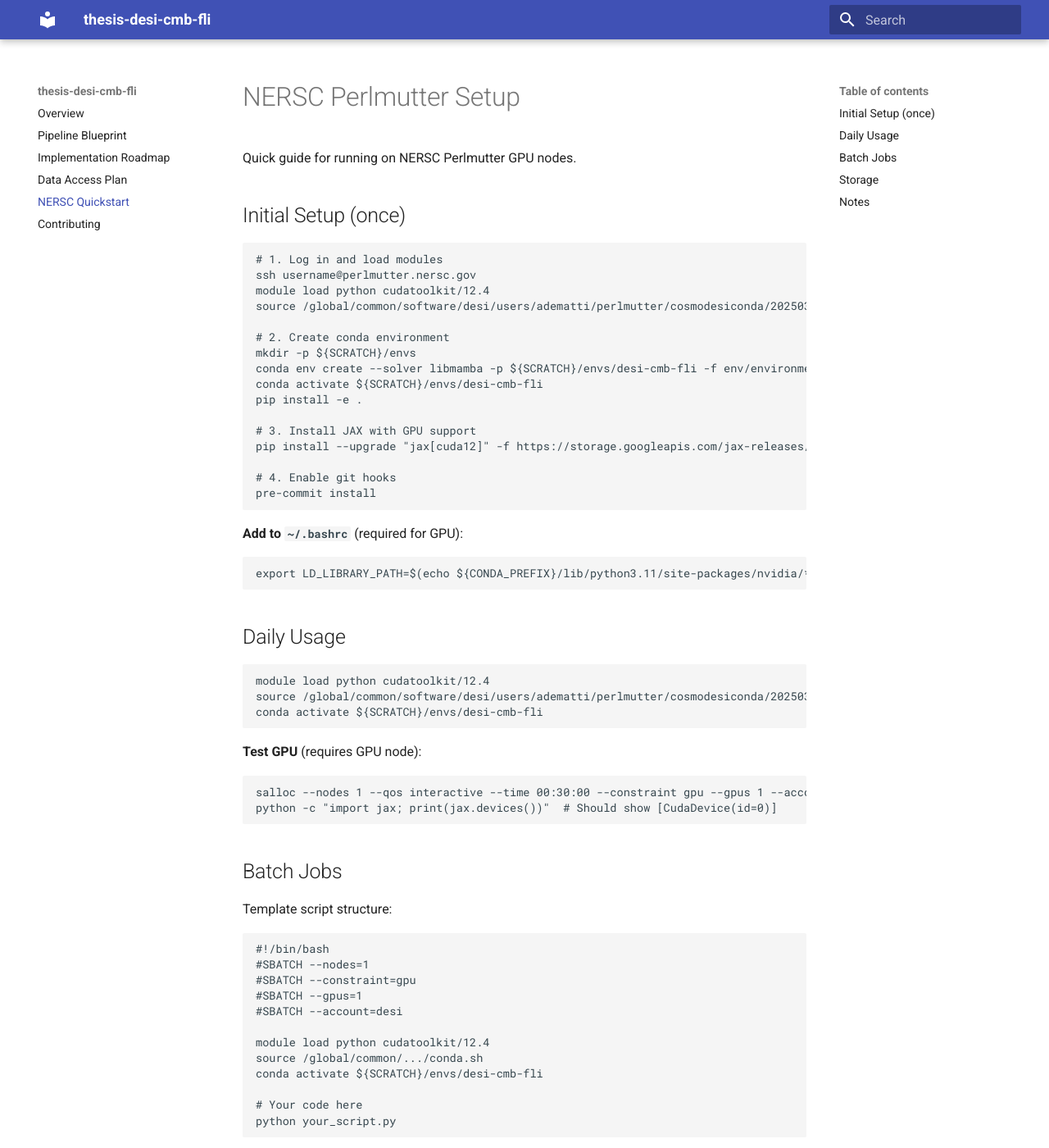
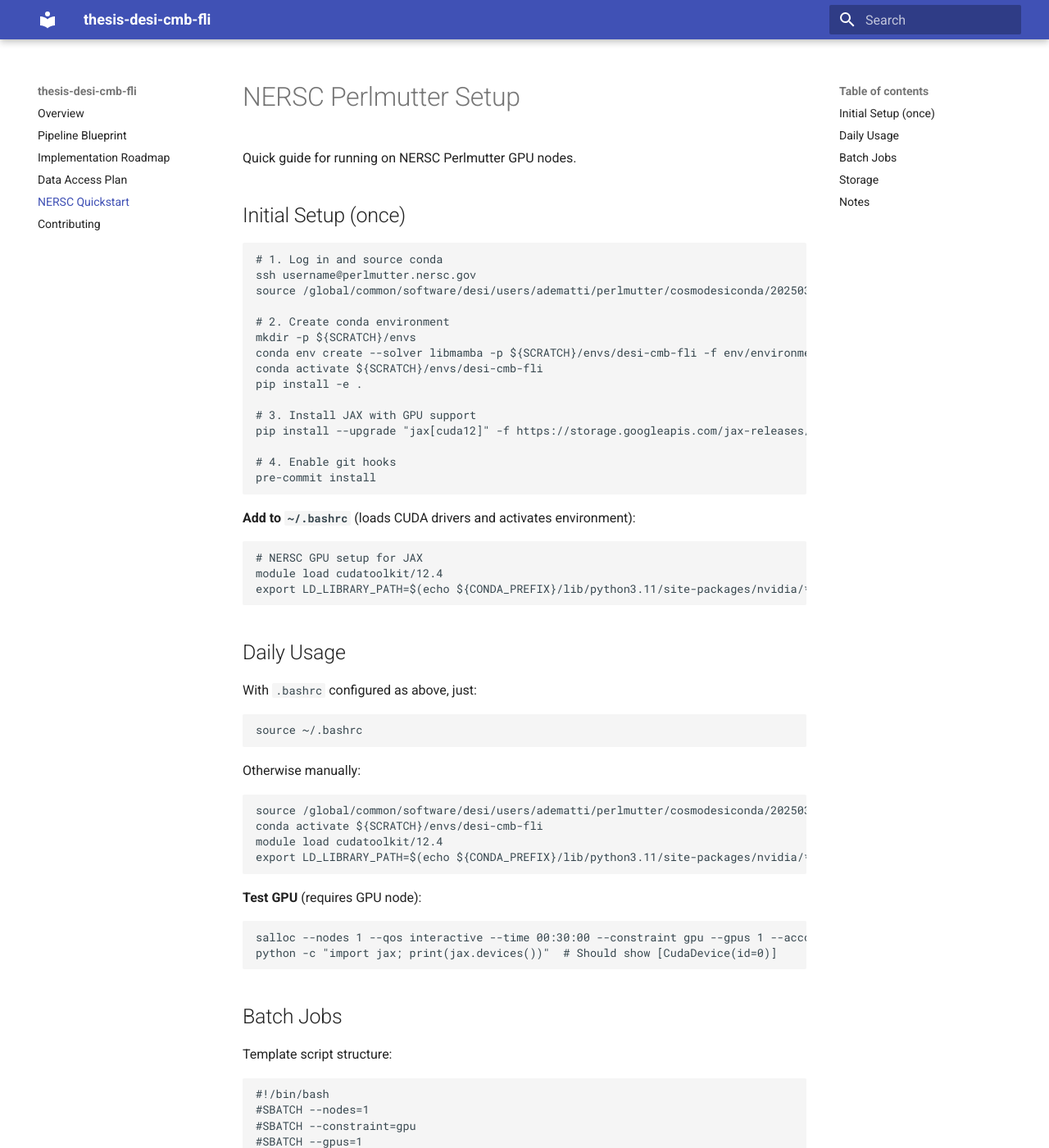
Before and after one commit to Joletaxi19/thesis-desi-cmb-fli, an MkDocs documentation site: the page built from docs/hpc.md, in a window 1280 px wide and 1400 px high. Shown: the whole window at 82% size. Built offline with MkDocs 1.6.1 and Material for MkDocs 9.7.7, drawn with Linux system fonts in a browser that asks for light colours; some of the changed text lies outside the part shown.

Commit message:
remove module load python

````diff
--- a/docs/hpc.md
+++ b/docs/hpc.md
@@ -5,9 +5,8 @@
 ## Initial Setup (once)
 
 ```bash
-# 1. Log in and load modules
+# 1. Log in and source conda
 ssh username@perlmutter.nersc.gov
-module load python cudatoolkit/12.4
 source /global/common/software/desi/users/adematti/perlmutter/cosmodesiconda/20250331-1.0.0/conda/etc/profile.d/conda.sh
 
 # 2. Create conda environment
@@ -23,17 +22,26 @@
 pre-commit install
 ```
 
-**Add to `~/.bashrc`** (required for GPU):
+**Add to `~/.bashrc`** (loads CUDA drivers and activates environment):
 ```bash
+# NERSC GPU setup for JAX
+module load cudatoolkit/12.4
 export LD_LIBRARY_PATH=$(echo ${CONDA_PREFIX}/lib/python3.11/site-packages/nvidia/*/lib | tr ' ' ':'):${LD_LIBRARY_PATH}
 ```
 
 ## Daily Usage
 
+With `.bashrc` configured as above, just:
 ```bash
-module load python cudatoolkit/12.4
+source ~/.bashrc
+```
+
+Otherwise manually:
+```bash
 source /global/common/software/desi/users/adematti/perlmutter/cosmodesiconda/20250331-1.0.0/conda/etc/profile.d/conda.sh
 conda activate ${SCRATCH}/envs/desi-cmb-fli
+module load cudatoolkit/12.4
+export LD_LIBRARY_PATH=$(echo ${CONDA_PREFIX}/lib/python3.11/site-packages/nvidia/*/lib | tr ' ' ':'):${LD_LIBRARY_PATH}
 ```
 
 **Test GPU** (requires GPU node):
@@ -52,9 +60,10 @@
 #SBATCH --gpus=1
 #SBATCH --account=desi
 
-module load python cudatoolkit/12.4
-source /global/common/.../conda.sh
+module load cudatoolkit/12.4
+source /global/common/software/desi/users/adematti/perlmutter/cosmodesiconda/20250331-1.0.0/conda/etc/profile.d/conda.sh
 conda activate ${SCRATCH}/envs/desi-cmb-fli
+export LD_LIBRARY_PATH=$(echo ${CONDA_PREFIX}/lib/python3.11/site-packages/nvidia/*/lib | tr ' ' ':'):${LD_LIBRARY_PATH}
 
 # Your code here
 python your_script.py
````
Also changed, not shown: 1 other file.
